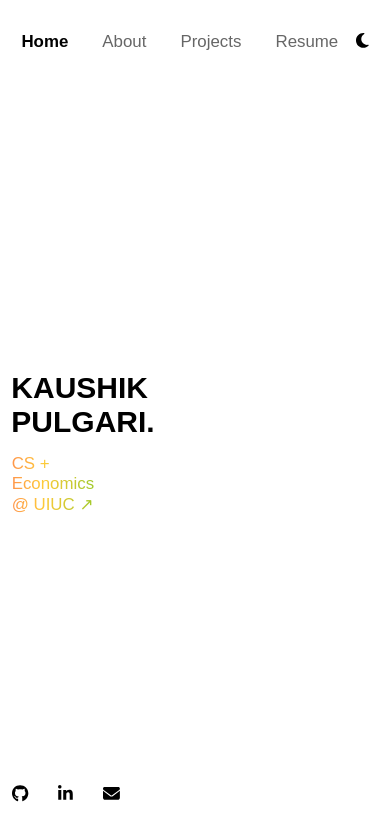
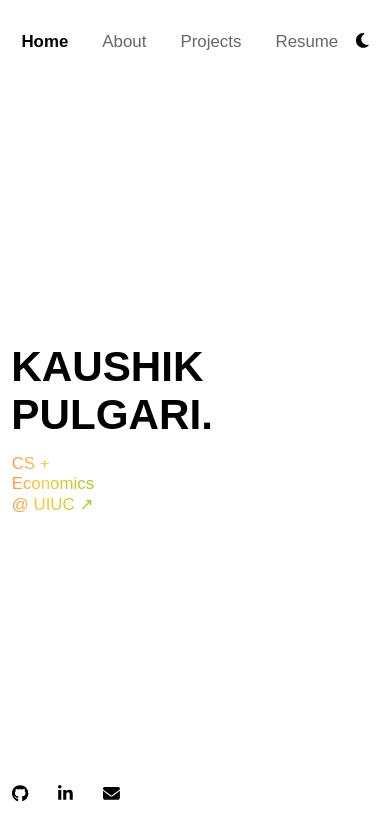
Before and after one commit to kpulgari/old-kpulgari, a React (Vite) app: page / in a window 390 px wide. Shown: the top 840 px of the page. Built offline with nearby package versions, Linux system fonts and the light colour scheme.

Commit message:
Fix styles

```diff
--- a/src/styles/About.css
+++ b/src/styles/About.css
@@ -1,16 +1,25 @@
 :root {
-  --pic-size: 175px;
-  --font-size-blurb: 20px;
-  --font-size-header: 50px;
-  --flex-wrap: none;
+  --about-pic-size: 175px;
+  --about-font-size-blurb: 20px;
+  --about-font-size-header: 50px;
+  --about-flex-wrap: none;
 }
 
 @media screen and (max-width: 500px) {
   :root {
-    --pic-size: 100px;
-    --font-size-blurb: 12px;
-    --font-size-header: 30px;
-    --flex-wrap: wrap;
+    --about-pic-size: 100px;
+    --about-font-size-blurb: 12px;
+    --about-font-size-header: 30px;
+    --about-flex-wrap: wrap;
+  }
+}
+
+@media screen and (max-width: 768px) and (min-width: 500px) {
+  :root {
+    --about-pic-size: 125px;
+    --about-font-size-blurb: 12px;
+    --about-font-size-header: 30px;
+    --about-flex-wrap: none;
   }
 }
 
```
